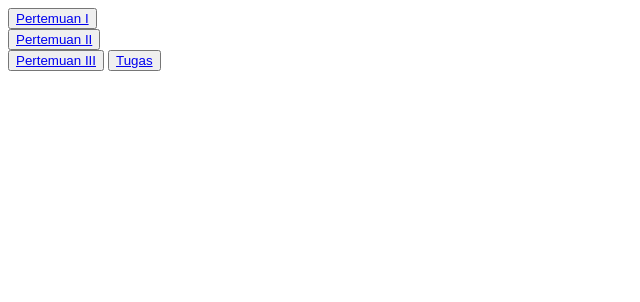
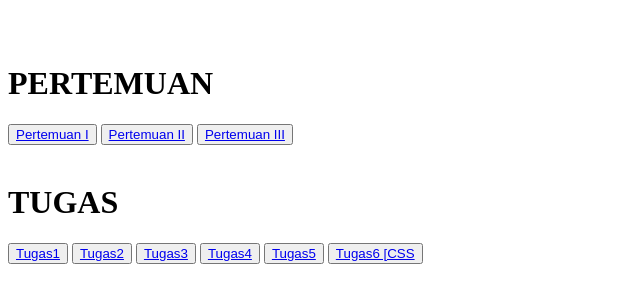
Before and after one commit to tirrex16/HTML_Portofolio, a plain HTML site: page Repository/indexr.html in a window 1280 px wide. Shown: the whole page, without its empty margins (0-640 px from the left). Drawn offline with Linux system fonts and the light colour scheme.

Commit message:
Change the page2 Artboard10

```diff
--- a/Repository/indexr.html
+++ b/Repository/indexr.html
@@ -6,11 +6,20 @@
     <title>Mohammed's</title>
 </head>
 <body>
+    <br>
+    <br>
+    <h1>PERTEMUAN</h1>
     <button class="Pertemuan I" role="button"><a href="../pertemuan/Pertemuan-1/index1.html">Pertemuan I</a></button>
+    <button class="Pertemuan II" role="button"><a href="../pertemuan/Pertemuan-2/index3.html">Pertemuan II</a></button>
+    <button class="Pertemuan III" role="button"><a href="../pertemuan/Pertemuan-3/halaman.html">Pertemuan III</a></button>
     <br>
-    <button class="Pertemuan II" role="button"><a href="../pertemuan/Pertemuan-2/index3.html">Pertemuan II</a></button>
     <br>
-    <button class="Pertemuan III" role="button"><a href="../pertemuan/Pertemuan-3/halaman.html">Pertemuan III</a></button>
-    <button class="Tugas" role="button"><a href="../public/#">Tugas</a></button>
+    <h1>TUGAS</h1>
+    <button class="Tugas" role="button"><a href="../public/tugas1.html">Tugas1</a></button>
+    <button class="Tugas" role="button"><a href="../public/tugas2.html">Tugas2</a></button>
+    <button class="Tugas" role="button"><a href="../public/tugas3.html">Tugas3</a></button>
+    <button class="Tugas" role="button"><a href="../public/tugas4.html">Tugas4</a></button>
+    <button class="Tugas" role="button"><a href="../public/tugas5.html">Tugas5</a></button>
+    <button class="Tugas" role="button"><a href="../public/tugas6.html">Tugas6 [CSS</a></button>
 </body>
 </html>
```
Also changed, not shown: style.css (+6 -2 lines), 1 other file.
